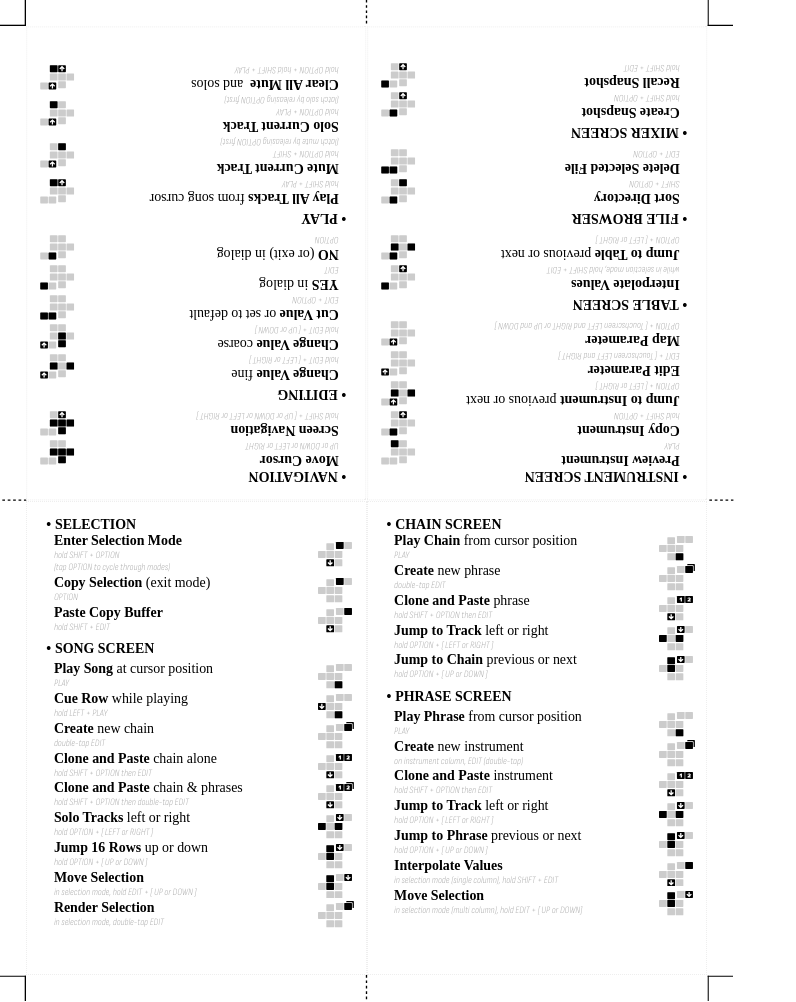
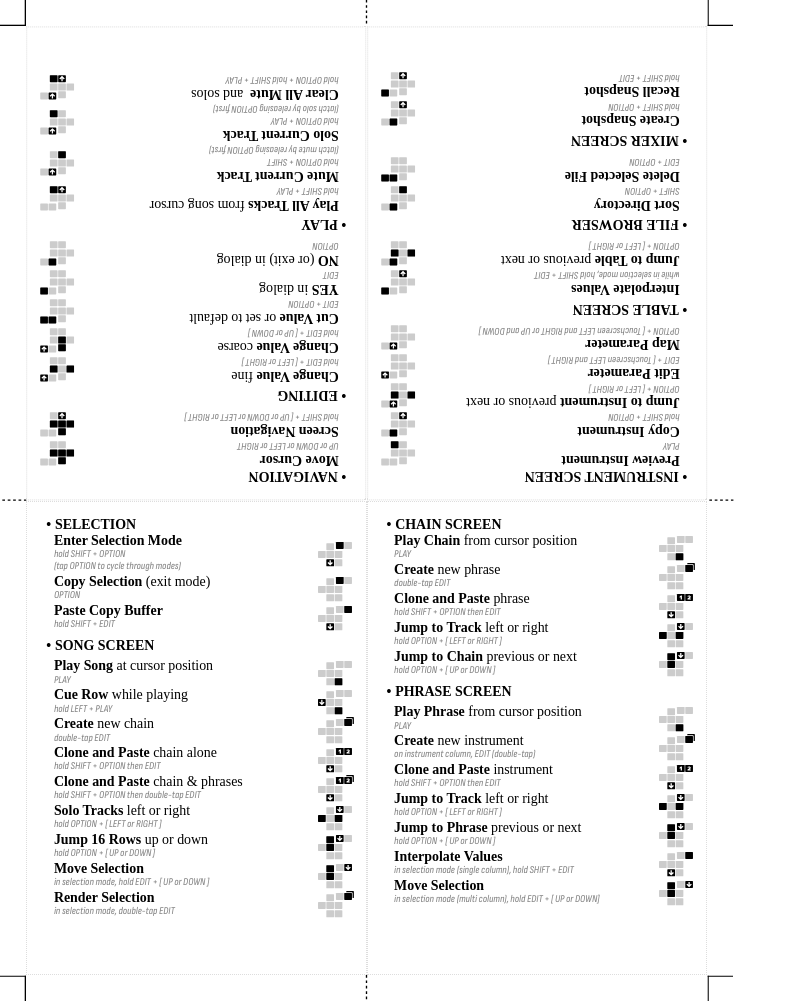
Before and after one commit to LaurentVitalis/M8Guide, a plain HTML site: page index.html in a window 1280 px wide. Shown: the whole page, without its empty margins (0-796 px from the left). Drawn offline with Linux system fonts and the light colour scheme; a web font is replaced by a local one.

Commit message:
Small visual tweaks
Changed some colors, font weight, spacing...

```diff
--- a/styles.css
+++ b/styles.css
@@ -29,7 +29,7 @@ body
 	padding: 3mm;
 	padding-left: 5mm;
 	padding-top: 4mm;
-	border: dotted 0.125mm #eee;
+	border: dotted 0.125mm #ddd;
 }
 
 #recto > .page
@@ -76,7 +76,7 @@ body
 .action_text
 {
 	width: 66mm;
-	margin-bottom:0.5mm;
+	margin-bottom:0.25mm;
 	margin-left: 2mm;
 }
 
@@ -89,9 +89,12 @@ body
 .action .description, .action .extra
 {
 	font-family: 'SofiaSansCond';
-	font-weight: 300;
-	color: #AAA;
-	font-size: 0.7em;
+	font-weight: 500;
+	color: #888;
+	font-size: 0.75em;
+	font-style: italic;
+	top: -0.05em;
+	position: relative;
 }
 
 .buttons
```
Also changed, not shown: 1 other file.
